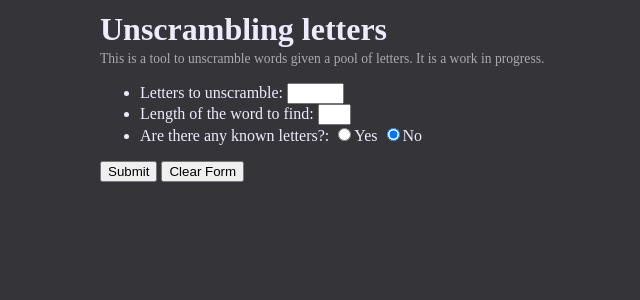
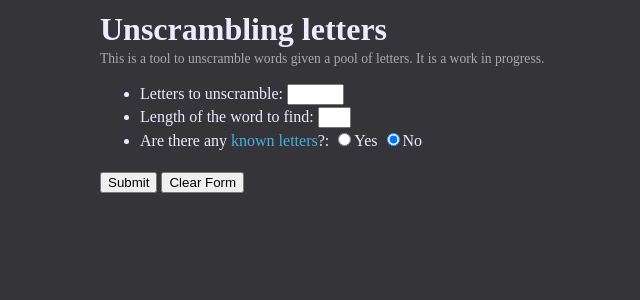
Before and after one commit to Sheyin/word-unscrambler, a Flask app: page / in a window 1280 px wide. Shown: the top 300 px of the page, without its empty margins (224-864 px from the left). Run offline with Flask 2, Linux system fonts and the light colour scheme.

Commit message:
Cosmetic tweaks and linked live page

```diff
--- a/static/styles.css
+++ b/static/styles.css
@@ -63,3 +63,16 @@ td.odd {
 td {
   vertical-align: top;
 }
+
+li {
+	padding-top: 1px;
+	padding-bottom: 1px;
+}
+
+#whatisthis {
+	color: #41b2e2;
+}
+
+#submitButton {
+	margin-top: 5px;
+}
--- a/templates/index.html
+++ b/templates/index.html
@@ -14,18 +14,16 @@
 		<ul type= "disc">
 			<li>Letters to unscramble: <input type="text" name="letters" maxlength="10" size="4" id="letters">
 			<li>Length of the word to find: <input type="text" name="length" maxlength="2" size="1" onchange="resetPartial()" id="length">
-			<li>Are there any known letters?: <input type="radio" name="known" value="True" onchange="getKnownLetters(this)" id='knownLetters'>Yes
+			<li>Are there any <span title="A character of which you know the letter and position.  Ex. a word in a crossword puzzle may have letters you know." id="whatisthis">known letters</span>?:
+				<input type="radio" name="known" value="True" onchange="getKnownLetters(this)" id='knownLetters'>Yes
 				<input type="radio" name="known" value="False"  onchange="getKnownLetters(this)" id='unknownLetters' checked>No
 				<input type="hidden" name="knownLetters" default="" id="knownLettersBox">
 		</ul>
+		<div id="knownLetterEntry"></div>
 
-		<input type="submit" value="Submit" onclick="bundleKnownLetters()">
+		<input type="submit" value="Submit" onclick="bundleKnownLetters()" id="submitButton">
 		<button type="button" onclick="resetForm()" id="reset">Clear Form</button>
 		</form>
 	</p>
 
-
-
-	<div id="knownLetterEntry"></div>
-
 </div>
```
Also changed, not shown: README.md.
